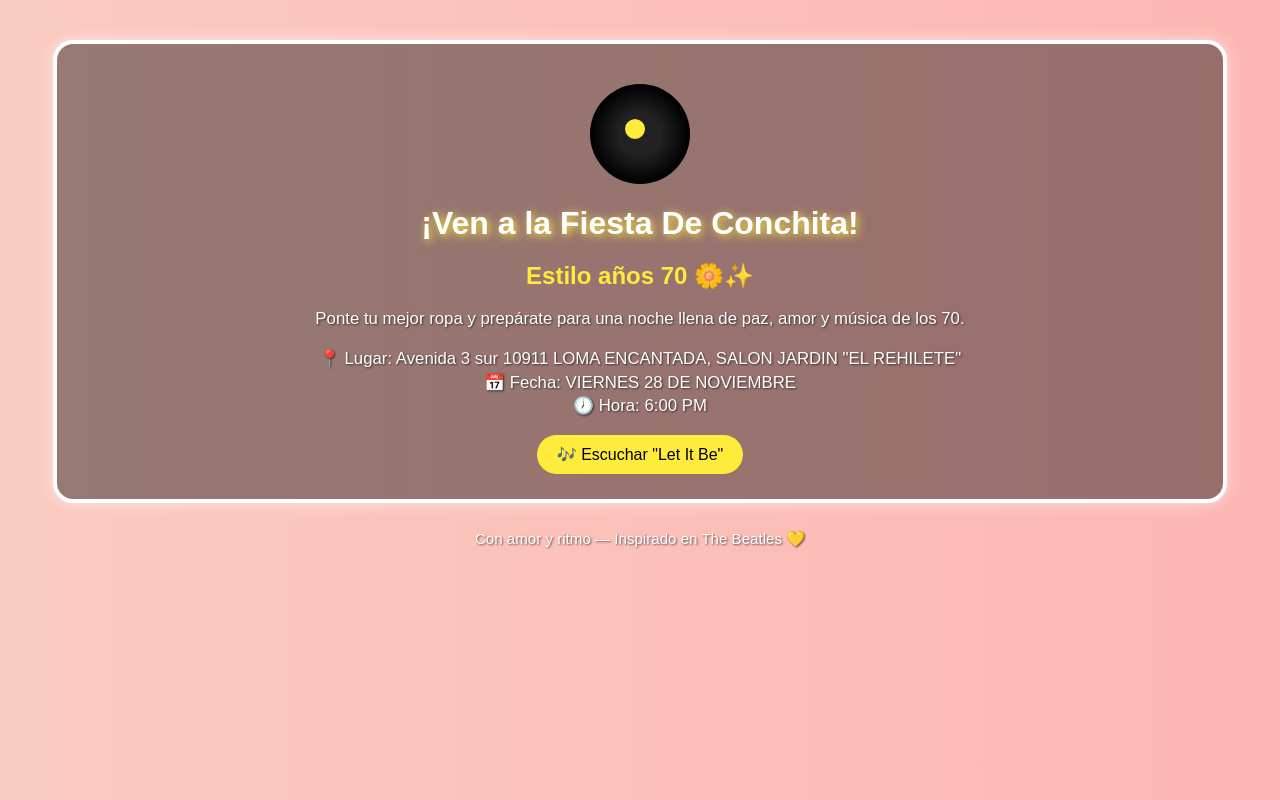
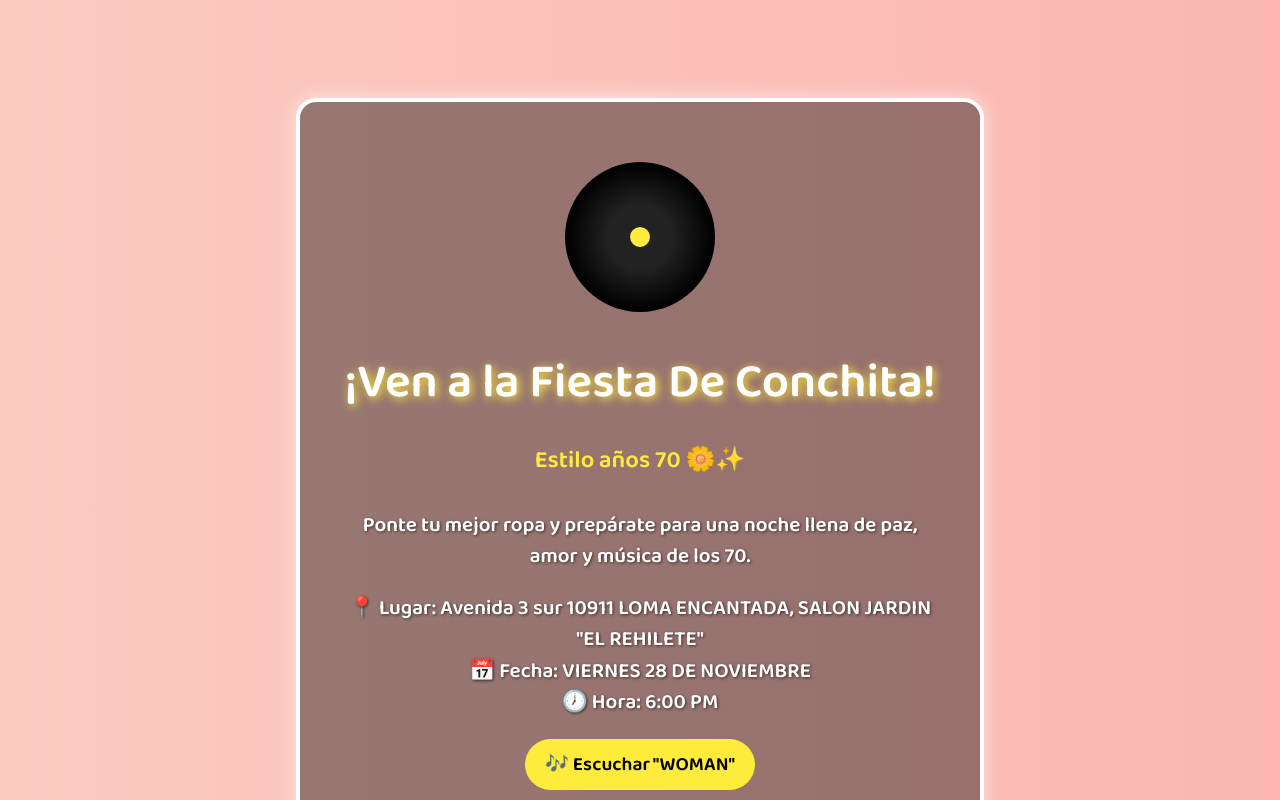
Before and after one commit to juliomixx06-sudo/invitacionnn, a plain HTML site: page index.html in a window 1280 px wide. Shown: the top 800 px of the page. Drawn offline with Linux system fonts and the light colour scheme; a web font is replaced by a local one.

Commit message:
Update index.html

```diff
--- a/index.html
+++ b/index.html
@@ -3,27 +3,19 @@
 <head>
 <meta charset="UTF-8">
 <meta name="viewport" content="width=device-width, initial-scale=1.0">
-<title>Invitación A LA FIESTA DE CONCHITA</title>
+<title>Invitación A La Fiesta De Conchita</title>
 <style>
-  /* Fuente Baloo 2 incrustada para consistencia en móviles y PC */
-  @font-face {
-    font-family: 'Baloo 2';
-    src: url('https://github.com/google/fonts/raw/main/ofl/baloo2/Baloo2-Regular.ttf') format('truetype');
-    font-weight: 400;
-    font-style: normal;
-  }
+  /* Fuente */
+  @import url('https://fonts.googleapis.com/css2?family=Baloo+2:wght@600&display=swap');
 
   body {
-    margin: 0;
-    padding: 20px;
     background: linear-gradient(270deg, #ff9a9e, #fad0c4, #fbc2eb, #a6c1ee);
     background-size: 800% 800%;
-    font-family: 'Baloo 2', sans-serif !important;
-    font-weight: 400;
+    font-family: 'Baloo 2', cursive;
     color: #fff;
     text-align: center;
+    padding: 40px;
     animation: bgshift 10s ease infinite;
-    overflow-x: hidden;
   }
 
   @keyframes bgshift {
@@ -35,36 +27,35 @@
     background: rgba(0, 0, 0, 0.4);
     border: 4px solid #fff;
     border-radius: 20px;
-    padding: 25px;
-    max-width: 90%;
-    margin: 20px auto;
-    box-shadow: 0 0 15px rgba(255, 255, 255, 0.6);
-    word-wrap: break-word;
+    padding: 40px;
+    max-width: 600px;
+    margin: 50px auto;
+    box-shadow: 0 0 20px rgba(255, 255, 255, 0.6);
   }
 
   h1 {
-    font-size: 2em;
+    font-size: 3em;
     margin-bottom: 10px;
-    text-shadow: 2px 2px 8px #ffeb3b;
+    text-shadow: 2px 2px 10px #ffeb3b;
   }
 
   h2 {
     color: #ffeb3b;
-    margin-bottom: 15px;
+    margin-bottom: 30px;
   }
 
   p {
-    font-size: 1.05em;
-    line-height: 1.4;
-    text-shadow: 1px 1px 2px rgba(0,0,0,0.6);
+    font-size: 1.3em;
+    line-height: 1.5;
+    text-shadow: 1px 1px 3px rgba(0,0,0,0.6);
   }
 
   .vinilo {
-    width: 100px;
-    height: 100px;
+    width: 150px;
+    height: 150px;
     background: radial-gradient(circle at 50% 50%, #222 30%, #000 70%);
     border-radius: 50%;
-    margin: 15px auto;
+    margin: 20px auto;
     position: relative;
     animation: spin 10s linear infinite;
   }
@@ -72,12 +63,13 @@
   .vinilo::before {
     content: "";
     position: absolute;
-    top: 45%;
-    left: 45%;
+    top: 50%;
+    left: 50%;
     width: 20px;
     height: 20px;
     background: #ffeb3b;
     border-radius: 50%;
+    transform: translate(-50%, -50%);
   }
 
   @keyframes spin {
@@ -90,29 +82,29 @@
     color: #000;
     text-decoration: none;
     padding: 10px 20px;
-    border-radius: 25px;
-    font-size: 1em;
+    border-radius: 30px;
+    font-size: 1.2em;
     transition: 0.3s;
     display: inline-block;
   }
 
   .boton:hover {
     background: #fff;
-    transform: scale(1.05);
+    transform: scale(1.1);
   }
 
   footer {
-    margin-top: 25px;
+    margin-top: 40px;
     font-size: 0.9em;
   }
 
+  /* Ajustes para pantallas pequeñas */
   @media (max-width: 480px) {
-    h1 { font-size: 1.7em; }
-    h2 { font-size: 1.15em; }
-    p { font-size: 0.95em; }
-    .vinilo { width: 80px; height: 80px; }
-    .boton { font-size: 0.95em; padding: 7px 14px; }
+    h1 { font-size: 2em; }
     .invitacion { padding: 20px; }
+    p { font-size: 1em; }
+    .vinilo { width: 100px; height: 100px; }
+    .boton { font-size: 1em; padding: 8px 16px; }
   }
 </style>
 </head>
@@ -129,8 +121,8 @@
       📅 Fecha: VIERNES 28 DE NOVIEMBRE <br>
       🕖 Hora: 6:00 PM
     </p>
-    <a href="https://www.youtube.com/watch?v=QDYfEBY9NM4" target="_blank" class="boton">
-      🎶 Escuchar "Let It Be"
+    <a href="https://www.youtube.com/watch?v=ZhfWiU8wGCc&list=RDZhfWiU8wGCc&start_radio=1" target="_blank" class="boton">
+      🎶 Escuchar "WOMAN"
     </a>
   </div>
   <footer>
```
